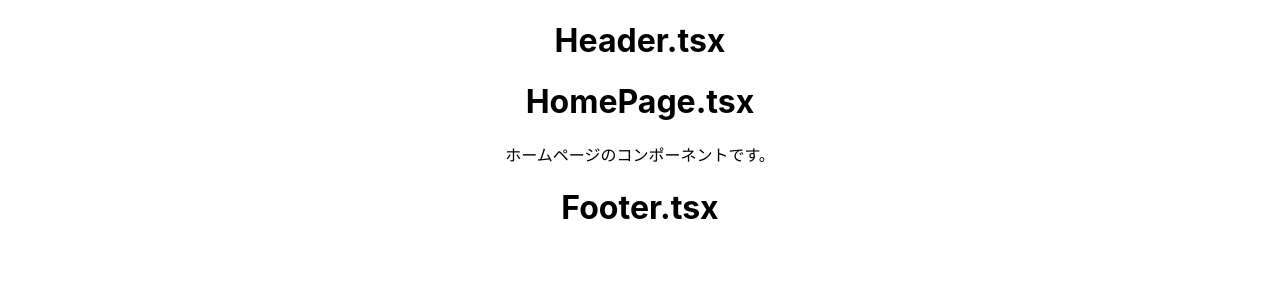
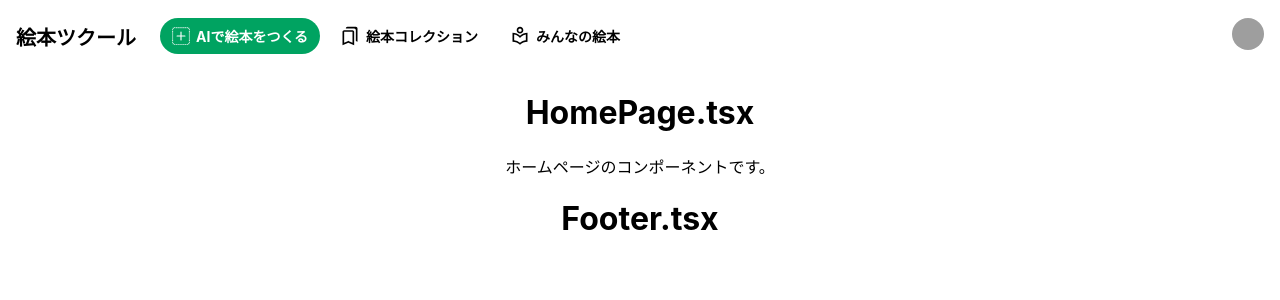
Before and after one commit to KsuLobster/hackathon_lobster, a React (Create React App) app: page / in a window 1280 px wide. Shown: the top 300 px of the page. Built offline with nearby package versions, Linux system fonts and the light colour scheme; grey boxes are pictures that could not be loaded.

Commit message:
ヘッダーを作成

```diff
--- a/package.json
+++ b/package.json
@@ -12,6 +12,7 @@
     "@types/react-dom": "^18.0.11",
     "react": "^18.2.0",
     "react-dom": "^18.2.0",
+    "react-icons": "^4.8.0",
     "react-router-dom": "^6.10.0",
     "react-scripts": "5.0.1",
     "typescript": "^4.9.5",
--- /dev/null
+++ b/src/components/Header.module.css
@@ -0,0 +1,81 @@
+header {
+  position: sticky;
+  top: 0;
+  padding: 0 16px;
+  height: 72px;
+  display: flex;
+  align-items: center;
+}
+.menu_button {
+  display: none;
+  cursor: pointer;
+  margin-right: 12px;
+}
+.nav_home {
+  font-weight: bold;
+  text-decoration: none;
+  color: #000000;
+  font-size: 20px;
+}
+.links {
+  margin-left: 24px;
+  display: flex;
+  gap: 8px;
+  align-items: center;
+}
+.links a {
+  display: flex;
+  align-items: center;
+  gap: 6px;
+  font-size: 14px;
+  color: black;
+  text-decoration: none;
+  padding: 8px 12px;
+  border-radius: 999px;
+  transition: 0.1s;
+  background: #fff;
+  font-weight: bold;
+}
+.links a:hover {
+  color: white;
+  background: #2f2f2f;
+}
+a.nav_create {
+  background: #00a361;
+  color: #fff;
+}
+a.nav_create:hover {
+  background: #305747;
+}
+.nav_home img {
+  width: 60px;
+}
+.header_right {
+  margin-left: auto;
+}
+.nav_account img {
+  width: 32px;
+  height: 32px;
+  border-radius: 999px;
+}
+@media screen and (max-width: 670px) {
+  .menu_button {
+    display: grid;
+    place-items: center;
+  }
+  .links {
+    display: flex;
+    flex-direction: column;
+    background: rgb(228, 228, 228);
+    position: absolute;
+    left: 8px;
+    top: 60px;
+    margin: 0;
+    padding: 8px;
+    border-radius: 8px;
+  }
+  .links a {
+    box-sizing: border-box;
+    width: 100%;
+  }
+}
--- a/src/components/Header.tsx
+++ b/src/components/Header.tsx
@@ -1,10 +1,59 @@
-import './Header.css'
+import { useEffect, useState } from 'react'
+import style from './Header.module.css'
+import { BsPlusSquareDotted } from 'react-icons/bs'
+import { MdOutlineBookmarks, MdOutlineLocalLibrary } from 'react-icons/md'
+import { RxHamburgerMenu } from 'react-icons/rx'
 
 function Header() {
+  const [windowWidth, setWindowWidth] = useState(window.innerWidth)
+
+  useEffect(() => {
+    const handleResize = () => setWindowWidth(window.innerWidth)
+    window.addEventListener('resize', handleResize)
+    return () => window.removeEventListener('resize', handleResize)
+  }, [])
+
+  const menuThreshold = 670
+  const [showMenu, setShowMenu] = useState(windowWidth > menuThreshold)
+
   return (
-    <div className="App">
-      <h1>Header.tsx</h1>
-    </div>
+    <header>
+      <div
+        className={style.menu_button}
+        onClick={() => {
+          setShowMenu((cur) => !cur)
+        }}
+      >
+        <RxHamburgerMenu size={24} />
+      </div>
+      <a className={style.nav_home} href="/">
+        絵本ツクール
+      </a>
+      <div
+        className={style.links}
+        style={{
+          display: windowWidth > menuThreshold ? '' : showMenu ? '' : 'none',
+        }}
+      >
+        <a className={style.nav_create} href="/story-input">
+          <BsPlusSquareDotted size={18} />
+          AIで絵本をつくる
+        </a>
+        <a className={style.nav_collection} href="/collections">
+          <MdOutlineBookmarks size={20} />
+          絵本コレクション
+        </a>
+        <a className={style.nav_library} href="/library">
+          <MdOutlineLocalLibrary size={20} />
+          みんなの絵本
+        </a>
+      </div>
+      <div className={style.header_right}>
+        <a className={style.nav_account} href="/signin">
+          <img src="https://st3.depositphotos.com/6672868/13701/v/600/depositphotos_137014128-stock-illustration-user-profile-icon.jpg" />
+        </a>
+      </div>
+    </header>
   )
 }
 
```
Also changed, not shown: src/components/Header.css (deleted), 1 other file (tests, documents, lock files or other folders).
